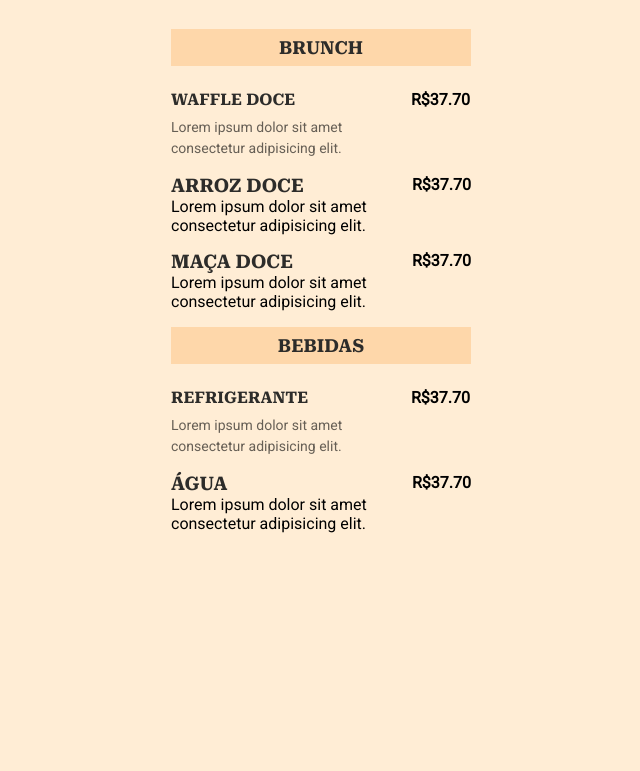
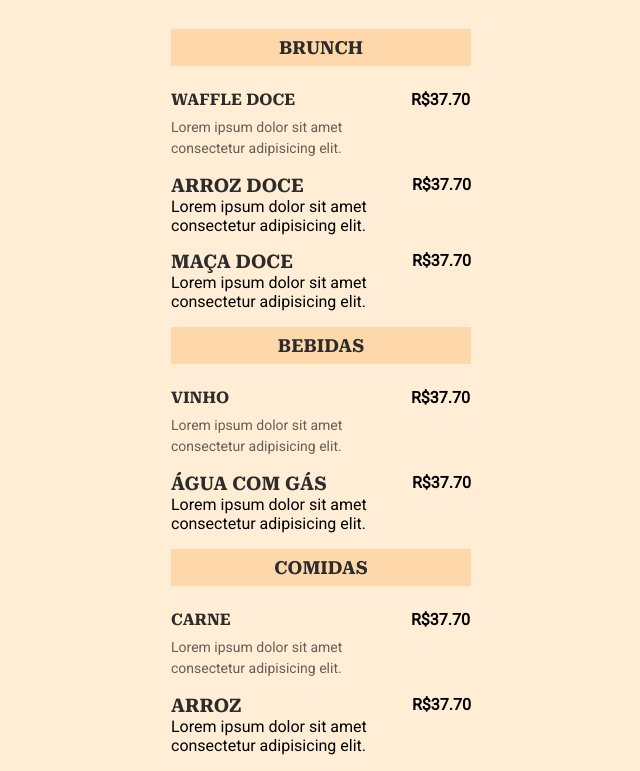
Before and after one commit to FreitasNovoHumano/MARATONA-EXPLORER-3.0, a plain HTML site: page index.html in a window 1280 px wide. Shown: the part 92-863 px from the top of the page, without its empty margins (319-959 px from the left). Before the commit the page ends 800 px from the top, so only its background shows below. Drawn offline with Linux system fonts and the light colour scheme.

Commit message:
adicionada secao de comidas

```diff
--- a/index.html
+++ b/index.html
@@ -73,8 +73,8 @@
     <ul>
       <li>
         <div class="details">
-          <h3>Refrigerante</h3>
-          <p>
+          <h3>VINHO</h3>
+          <p class="description">
             Lorem ipsum dolor sit amet consectetur adipisicing elit.
           </p>
         </div>
@@ -86,7 +86,7 @@
       </li>
       <li>
         <div>
-          <h3>Água</h3>
+          <h3>ÁGUA COM GÁS</h3>
           <p>
             Lorem ipsum dolor sit amet consectetur adipisicing elit.
           </p>
@@ -95,6 +95,37 @@
         <strong>
           R$37.70
         </strong>
+    </section>
+
+    <section>
+    <h2>COMIDAS</h2>
+
+    <ul>
+      <li>
+        <div class="details">
+          <h3>CARNE</h3>
+          <p class="description">
+            Lorem ipsum dolor sit amet consectetur adipisicing elit.
+          </p>
+        </div>
+
+        <strong>
+          R$37.70
+        </strong>
+
+      </li>
+      <li>
+        <div>
+          <h3>ARROZ</h3>
+          <p>
+            Lorem ipsum dolor sit amet consectetur adipisicing elit.
+          </p>
+        </div>
+
+        <strong>
+          R$37.70
+        </strong>
+    </section>
 
 </body>
 
```
